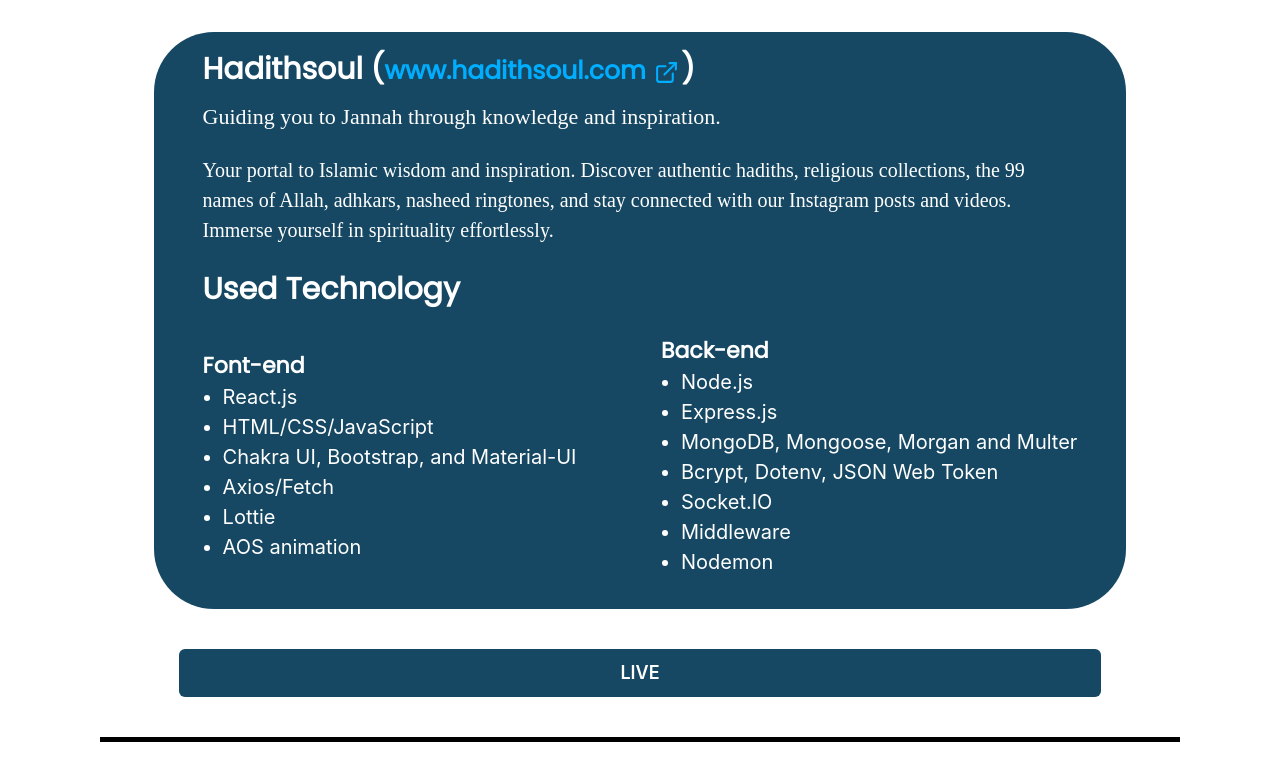
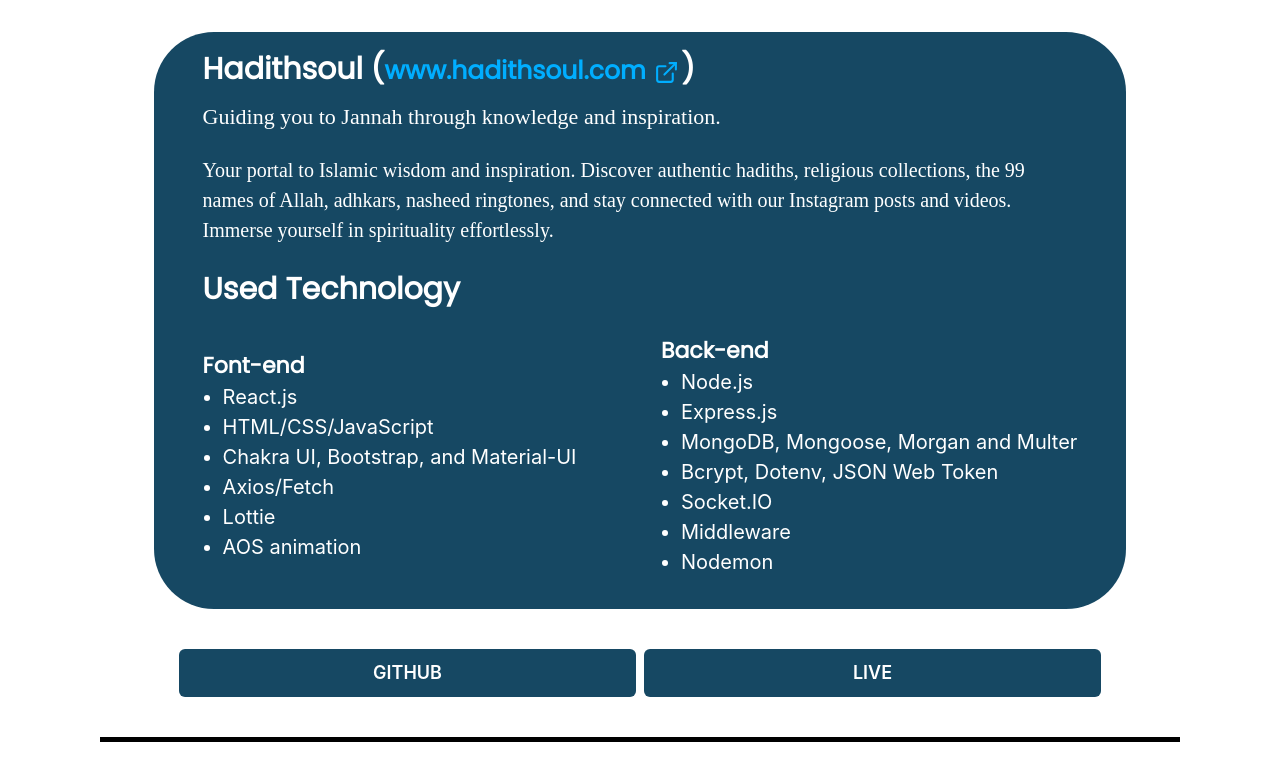
Before and after one commit to farazshafi/farazshafi, a React (Create React App) app in the folder personal-website/: page / in a window 1280 px wide. Shown: the part 4601-5381 px from the top of the page. Built offline with nearby package versions, Linux system fonts and the light colour scheme; a web font is replaced by a local one.

Commit message:
cleared console and project navigation is fixed

```diff
--- a/personal-website/src/component/Navbar.js
+++ b/personal-website/src/component/Navbar.js
@@ -1,6 +1,5 @@
 import React from 'react'
-import { Text, Box, Link, Select, Menu, MenuButton, MenuList, MenuItem, Button, HStack } from "@chakra-ui/react"
-import { ChevronDownIcon } from '@chakra-ui/icons'
+import { Text, Box, Link, Menu, MenuButton, MenuList, MenuItem, HStack } from "@chakra-ui/react"
 
 const Navbar = () => {
     return (
--- a/personal-website/src/component/Projects.js
+++ b/personal-website/src/component/Projects.js
@@ -8,13 +8,6 @@
 import { ExternalLinkIcon } from "@chakra-ui/icons"
 
 const Projects = () => {
-
-    const navigateToGit = (project) => {
-        // navigate to git
-    }
-    const navigateToLive = (project) => {
-        // navigate to live
-    }
 
     return (
         <>
@@ -151,8 +144,8 @@
                                     >
                                         <HStack>
                                             <Box width={"100%"}>
+                                                <Link target='_blank' href="https://github.com/farazshafi/Gedgepping">
                                                     <Button
-                                                    onClick={navigateToGit("gedgepping")}
                                                         size={{ base: "xs", lg: "lg", md: "md" }}
                                                         bgColor={"#164863"}
                                                         width={"100%"}
@@ -161,10 +154,11 @@
                                                     >
                                                         GITHUB
                                                     </Button>
+                                                </Link>
                                             </Box>
                                             <Box width={"100%"}>
+                                                <Link target='_blank' href="https://gedgepping.onrender.com/">
                                                     <Button
-                                                    onClick={navigateToLive("gedgepping")}
                                                         size={{ base: "xs", lg: "lg", md: "md" }}
                                                         bgColor={"#9BBEC8"}
                                                         width={"100%"}
@@ -172,6 +166,7 @@
                                                     >
                                                         LIVE
                                                     </Button>
+                                                </Link>
                                             </Box>
 
                                         </HStack>
@@ -322,8 +317,9 @@
                                     >
                                         <HStack>
                                             <Box width={"100%"}>
+                                                <Link target='_blank' href="https://github.com/farazshafi/Chaatiko">
+
                                                     <Button
-                                                    onClick={navigateToGit("gedgepping")}
                                                         size={{ base: "xs", lg: "lg", md: "md" }}
                                                         bgColor={"#164863"}
                                                         width={"100%"}
@@ -332,10 +328,12 @@
                                                     >
                                                         GITHUB
                                                     </Button>
+                                                </Link>
                                             </Box>
                                             <Box width={"100%"}>
+                                                <Link target='_blank' href="https://chaatiko.onrender.com/">
+
                                                     <Button
-                                                    onClick={navigateToLive("gedgepping")}
                                                         size={{ base: "xs", lg: "lg", md: "md" }}
                                                         bgColor={"#9BBEC8"}
                                                         width={"100%"}
@@ -343,6 +341,7 @@
                                                     >
                                                         LIVE
                                                     </Button>
+                                                </Link>
                                             </Box>
 
                                         </HStack>
@@ -493,8 +492,22 @@
                                     >
                                         <HStack>
                                             <Box width={"100%"}>
+                                                <Link target='_blank' href="https://github.com/farazshafi/hadithsoul">
+
                                                     <Button
-                                                    onClick={navigateToLive("gedgepping")}
+                                                        size={{ base: "xs", lg: "lg", md: "md" }}
+                                                        bgColor={"#164863"}
+                                                        color={"white"}
+                                                        width={"100%"}
+                                                        _hover={{ backgroundColor: "#DDF2FD", color: "black" }}
+                                                    >
+                                                        GITHUB
+                                                    </Button>
+                                                </Link>
+                                            </Box>
+                                            <Box width={"100%"}>
+                                                <Link target='_blank' href="https://hadithsoul.com/">
+                                                    <Button
                                                         size={{ base: "xs", lg: "lg", md: "md" }}
                                                         bgColor={"#164863"}
                                                         color={"white"}
@@ -503,8 +516,8 @@
                                                     >
                                                         LIVE
                                                     </Button>
+                                                </Link>
                                             </Box>
-
                                         </HStack>
 
                                     </Box>
```
Lines whose indentation alone changed are shown as unchanged.
